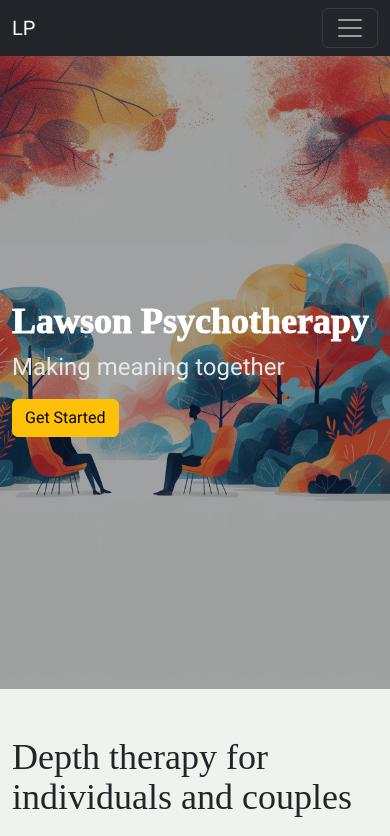
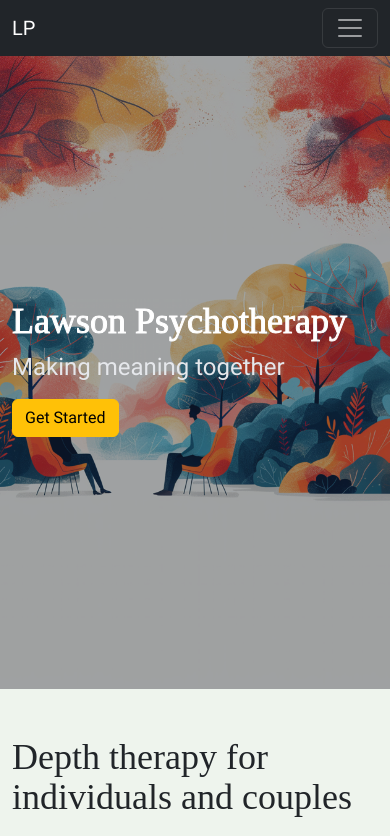
Before and after one commit to jspars/ml-psych, a SvelteKit app: page / in a window 390 px wide. Shown: the top 836 px of the page. Built offline with nearby package versions, Linux system fonts and the light colour scheme; a web font is replaced by a local one.

Commit message:
header font weight change

```diff
--- a/src/routes/NewHero.svelte
+++ b/src/routes/NewHero.svelte
@@ -65,8 +65,7 @@
 		}
 
 		h1 {
-			font-size: 2.75rem;
-			font-weight: 900;
+			font-size: 2.8rem;
 
 		}
 
```
